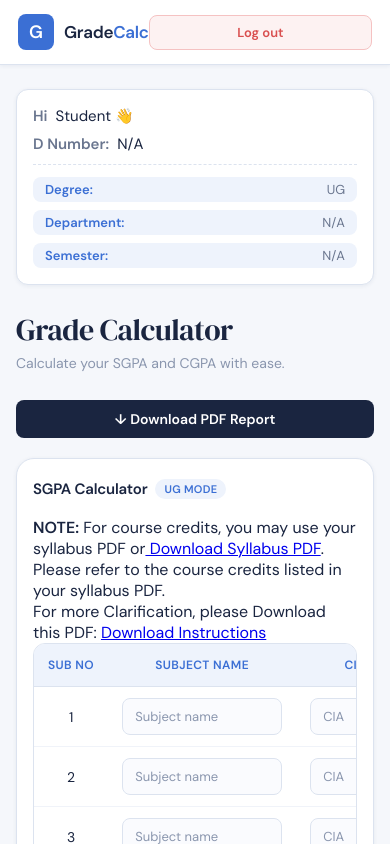
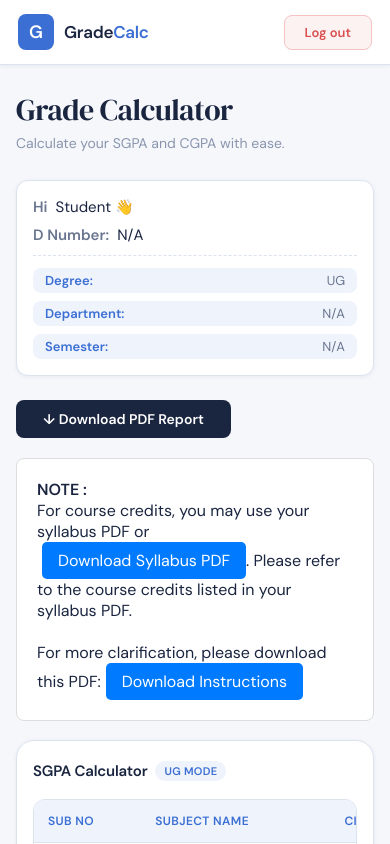
Before and after one commit to KJR577/Gradecalc, a React (Vite) app: page /calculator in a window 390 px wide. Shown: the top 844 px of the page. Built offline with nearby package versions, Linux system fonts and the light colour scheme.

Commit message:
Files are updated

```diff
--- a/src/Calculator/Calculator.css
+++ b/src/Calculator/Calculator.css
@@ -37,7 +37,6 @@ body {
   flex-direction: column;
 }
 
-/* ── HEADER ── */
 .site-header {
   background: var(--surface);
   border-bottom: 1px solid var(--border);
@@ -132,7 +131,7 @@ body {
   border-color: #e89898;
 }
 
-/* ── STUDENT DETAILS PROFILE CARD ── */
+
 .student-info {
   background: var(--surface);
   border: 1px solid var(--border);
@@ -181,7 +180,7 @@ body {
   color: var(--primary);
 }
 
-/* ── MAIN CONTENT ── */
+
 .main-content {
   flex: 1;
   max-width: 1200px;
@@ -212,6 +211,7 @@ body {
   box-shadow: var(--shadow-sm);
   padding: 28px;
   margin-bottom: 28px;
+  margin-top: 0.5cm;
 }
 
 .section-heading {
@@ -236,7 +236,6 @@ body {
   text-transform: uppercase;
 }
 
-/* ── TABLE ── */
 table {
   width: 100%;
   border-collapse: collapse;
@@ -277,7 +276,7 @@ tbody tr:hover {
   background: #f8fafd;
 }
 
-/* ── INPUTS ── */
+
 input[type="text"],
 input[type="number"],
 input[list] {
@@ -303,7 +302,6 @@ input::placeholder {
   color: var(--text-muted);
 }
 
-/* ── BUTTONS ── */
 button {
   border: none;
   padding: 10px 20px;
@@ -373,7 +371,6 @@ button:disabled {
   transform: none;
 }
 
-/* ── RESULT BOXES ── */
 #result1,
 #result2 {
   margin-top: 14px;
@@ -391,8 +388,6 @@ button:disabled {
 #result2:not(:empty) {
   display: block;
 }
-
-/* ── FOOTER ── */
 .site-footer {
   background: var(--surface);
   border-top: 1px solid var(--border);
@@ -460,8 +455,27 @@ button:disabled {
   font-size: 13px;
   color: var(--text-muted);
 }
+.note-container {
+  background-color: #ffffff;
+  padding: 20px;
+  border: 1px solid #ddd;
+  border-radius: 8px;
+}
 
-/* ── MEDIA QUERIES ── */
+.note-container a {
+  display: inline-block;
+  background-color: #007bff;
+  color: #ffffff;
+  padding: 8px 16px;
+  text-decoration: none;
+  border-radius: 5px;
+  margin-left: 5px;
+  transition: background-color 0.3s ease;
+}
+
+.note-container a:hover {
+  background-color: #0056b3;
+}
 @media (max-width: 768px) {
   .header-inner {
     padding: 0 18px;
@@ -471,7 +485,6 @@ button:disabled {
     display: none;
   }
 
-  /* Responsive Student Profile Card Structure */
   .student-info {
     padding: 16px;
     gap: 10px;
@@ -513,7 +526,7 @@ button:disabled {
     -webkit-overflow-scrolling: touch;
   }
 
-  /* Table layout positioning overrides */
+
   #table1 th:nth-child(1), #table1 td:nth-child(1) { min-width: 60px; }
   #table1 th:nth-child(2), #table1 td:nth-child(2) { min-width: 180px; }
   #table1 th:nth-child(3), #table1 td:nth-child(3),
@@ -544,4 +557,10 @@ button:disabled {
     grid-template-columns: 1fr 1fr;
     gap: 24px;
   }
+  #logout{
+    width: 25%;
+  }
+  .download-btn{
+    width: 60% ;
+  }
 }
--- a/src/Calculator/Calculator.jsx
+++ b/src/Calculator/Calculator.jsx
@@ -233,6 +233,8 @@ function Calculator() {
       </header>
 
       <main className="main-content">
+        <h1 className="page-title">Grade Calculator</h1>
+        <p className="page-subtitle">Calculate your SGPA and CGPA with ease.</p>
         <div className="student-info">
           <div className="info-row">
             <p><strong>Hi</strong> {name} 👋</p>
@@ -245,28 +247,41 @@ function Calculator() {
           </div>
         </div>
 
-        <h1 className="page-title">Grade Calculator</h1>
-        <p className="page-subtitle">Calculate your SGPA and CGPA with ease.</p>
+
 
         <div style={{ marginBottom: "20px" }}>
           <button className="download-btn" onClick={downloadPDF}>
             ↓ Download PDF Report
           </button>
         </div>
+           <div class="note-container">
+            <b>NOTE : </b>
+  <p>
+     For course credits, you may use your syllabus PDF or
+    <a
+      href="https://www.sjctni.edu/Courses/Syllabus.jsp?&bredcom=%3Ca%20href=/%3EHome%3C/a%3E%20|%20Academics%20|%20Syllabus"
+    >
+      Download Syllabus PDF
+    </a>.
+    Please refer to the course credits listed in your syllabus PDF.
+  </p><br />
 
-        {/* SGPA Section */}
+  <p>
+    For more clarification, please download this PDF:
+    <a
+      href="/CGPA Calculation reference Documentne.pdf"
+      download="CGPA_Calculation_Reference_Guide.pdf"
+    >
+      Download Instructions
+    </a>
+  </p>
+</div>
+
         <div className="section-card">
           <div className="section-heading">
             SGPA Calculator <span className="badge">{degree} Mode</span>
           </div>
-          <div>
-            <p>
-              <b>NOTE:</b> For course credits, you may use your syllabus PDF or
-              <a href="https://www.sjctni.edu/Courses/Syllabus.jsp?&bredcom=%3Ca%20href=/%3EHome%3C/a%3E%20|%20Academics%20|%20Syllabus" > Download Syllabus PDF</a>.
-              Please refer to the course credits listed in your syllabus PDF.
-            </p>
-            <p>For more Clarification, please Download this PDF: <a href="/CGPA Calculation reference Documentne.pdf" download="CGPA_Calculation_Reference_Guide.pdf">Download Instructions</a></p>
-          </div>
+
 
           <table id="table1">
             <thead>
@@ -400,6 +415,11 @@ function Calculator() {
             Your CGPA is: <strong>{finalCGPA !== null ? finalCGPA : "0.00"}</strong>
           </div>
         </div>
+        <div style={{ marginBottom: "20px" }}>
+          <button className="download-btn" onClick={downloadPDF}>
+            ↓ Download PDF Report
+          </button>
+        </div>
       </main>
 
       <footer className="site-footer">
--- a/src/Details/Details.jsx
+++ b/src/Details/Details.jsx
@@ -18,10 +18,13 @@ function Details() {
   });
 
   const handleChange = (e) => {
-    setFormData({
-      ...formData,
-      [e.target.name]: e.target.value,
-    });
+    const { name, value } = e.target;
+
+    setFormData((prev) => ({
+      ...prev,
+      [name]: value,
+      ...(name === "degree" ? { semester: "" } : {}),
+    }));
   };
 
   const handleSubmit = () => {
@@ -35,19 +38,26 @@ function Details() {
     console.log(formData);
 
     navigate("/calculator", {
-      state: { studentInfo: formData }
+      state: { studentInfo: formData },
     });
   };
 
+  const semesterOptions =
+    formData.degree === "PG"
+      ? [1, 2, 3, 4]
+      : [1, 2, 3, 4, 5, 6];
+
   return (
     <div className="details-page">
-      <header className="details-header">
-
-      </header>
+      <header className="details-header"></header>
 
       <div className="details-card">
-        <p className="greeting-msg"><b>👋 HI,{passedName || "Student"}</b></p>
+        <p className="greeting-msg">
+          <b>👋 HI,{passedName || "Student"}</b>
+        </p>
+
         <h1>Student Details</h1>
+
         <p className="subtitle">
           Fill in your academic information before proceeding.
         </p>
@@ -86,26 +96,6 @@ function Details() {
         </div>
 
         <div className="form-group">
-          <label>Semester</label>
-          <input
-            type="number"
-            name="semester"
-            placeholder="Enter your semester"
-            list="sem"
-            value={formData.semester}
-            onChange={handleChange}
-          />
-          <datalist id="sem">
-            <option value="1" />
-            <option value="2" />
-            <option value="3" />
-            <option value="4" />
-            <option value="5" />
-            <option value="6" />
-          </datalist>
-        </div>
-
-        <div className="form-group">
           <label>Degree</label>
           <input
             type="text"
@@ -121,6 +111,23 @@ function Details() {
           </datalist>
         </div>
 
+        <div className="form-group">
+          <label>Semester</label>
+          <input
+            type="number"
+            name="semester"
+            placeholder="Enter your semester"
+            list="sem"
+            value={formData.semester}
+            onChange={handleChange}
+          />
+          <datalist id="sem">
+            {semesterOptions.map((sem) => (
+              <option key={sem} value={sem} />
+            ))}
+          </datalist>
+        </div>
+
         <button className="submit-btn" onClick={handleSubmit}>
           Submit
         </button>
```
